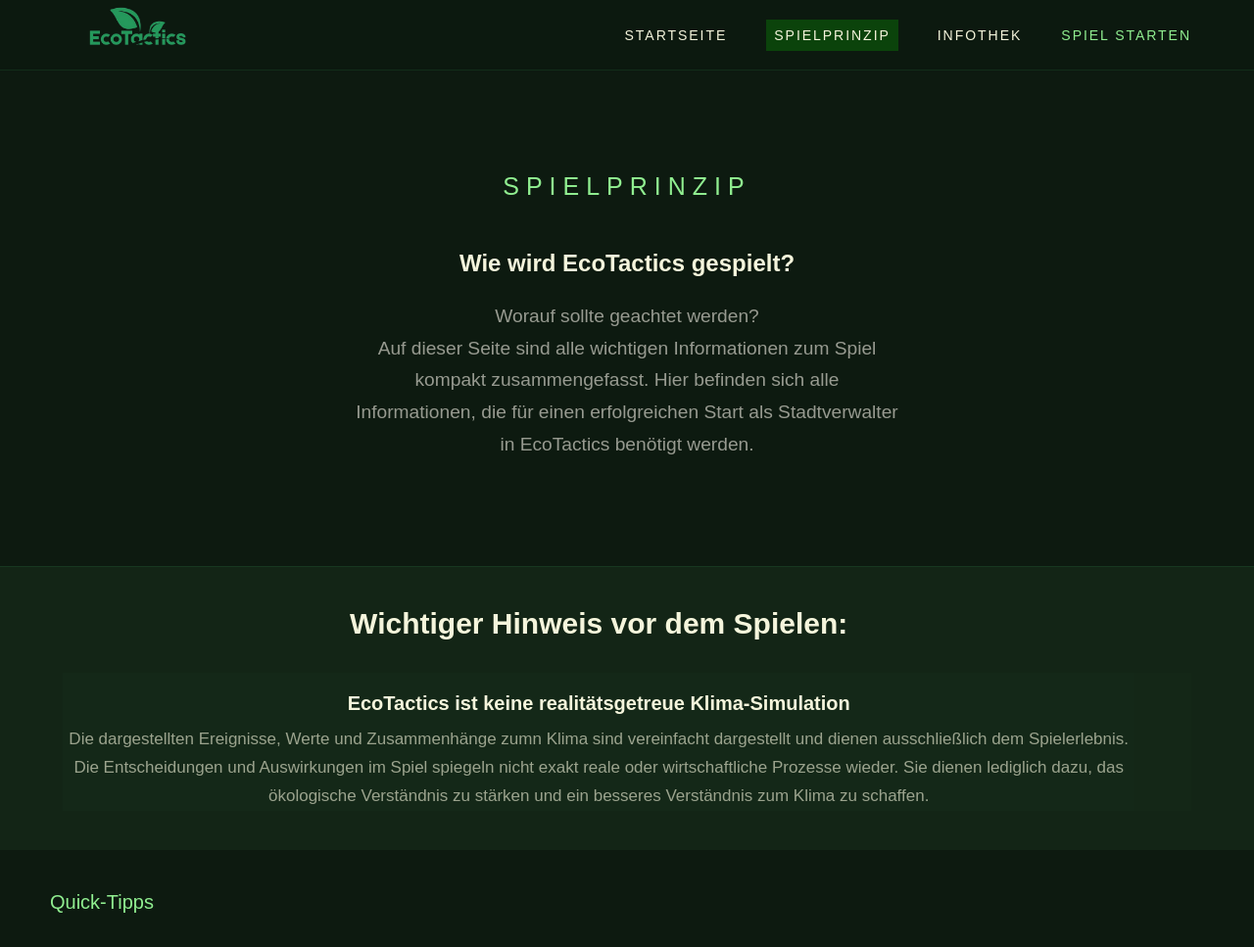
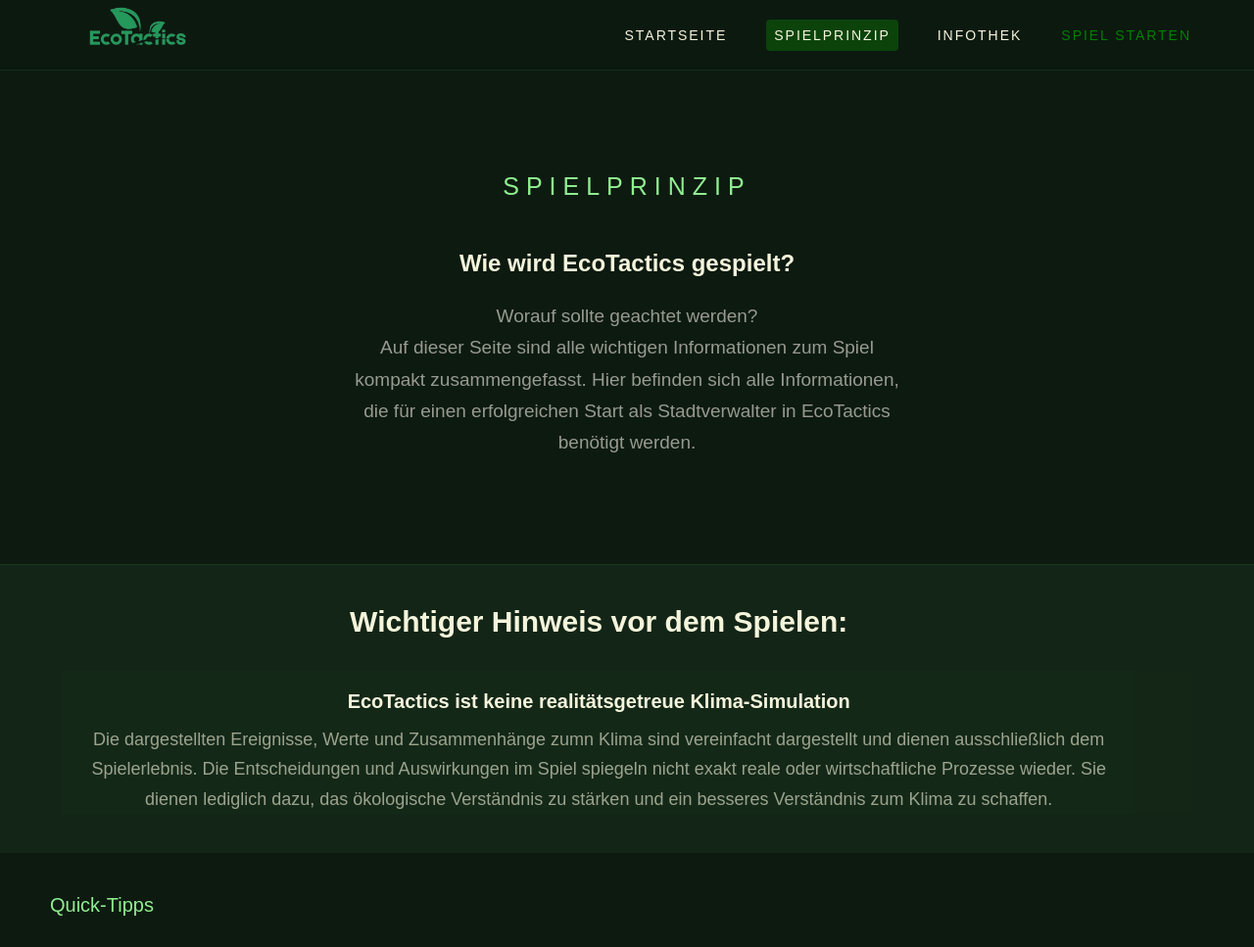
Before and after one commit to CreepyNiki/EcoTactics, a website built with Vite: page ecoTactics/index2.html in a window 1280 px wide. Shown: the top 967 px of the page at 98% size. Built offline with nearby package versions, Linux system fonts and the light colour scheme.

Commit message:
Changed colors and style in nav and sizing of text on all pages

```diff
--- a/ecoTactics/src/style.css
+++ b/ecoTactics/src/style.css
@@ -75,12 +75,20 @@
 }
 
 .nav-links .nav-highlight {
+color: green;
+}
+
+.nav-links .nav-highlight:hover {
 color: lightgreen;
 }
 
 a.active {
     background: #0b430b;
     padding: 8px;
+    border-radius: 5px;
+}
+a.active:hover {
+    color: beige;
 }
 
 /* Hero-Element auf der Seite */
@@ -117,7 +125,7 @@
 
 
 .hero-sub {
-    font-size: clamp(0.96rem, 1.5vw, 1.2rem);
+    font-size: 19px;
     color: #f4f0e699;
     max-width: 560px;
     line-height: 1.7;
@@ -263,7 +271,7 @@
 }
 
 .feature-desc {
-    font-size:0.9rem;
+    font-size: 18px;
     line-height: 1.7;
     opacity: 0.6;
 }
--- a/ecoTactics/src/style2.css
+++ b/ecoTactics/src/style2.css
@@ -67,6 +67,10 @@
 }
 
 .nav-links .nav-highlight {
+color: green;
+}
+
+.nav-links .nav-highlight:hover {
 color: lightgreen;
 }
 
@@ -77,8 +81,12 @@
 a.active {
     background: #0b430b;
     padding: 8px;
+    border-radius: 4px;
 }
 
+a.active:hover {
+    color: beige;
+}
 
 /* Hero-Element, wie auf der Startseite */
 #hero {
@@ -114,7 +122,7 @@
 }
 
 .hero-sub {
-    font-size: clamp(0.96rem, 1.5vw, 1.2rem);
+    font-size: 19px;
     color: #f4f0e699;
     max-width: 560px;
     line-height: 1.7;
@@ -186,7 +194,7 @@
 }
 
 .feature-desc {
-    font-size: 17px;
+    font-size: 18px;
     line-height: 1.7;
     opacity: 0.6;
 }
@@ -234,7 +242,7 @@
 
 
 .chapter-lead {
-    font-size: 1.05rem;
+    font-size: 18px;
     opacity: 0.6;
     line-height: 1.7;
     margin-bottom: 4rem;
@@ -242,7 +250,7 @@
 }
 
 .chapter-lead2 {
-    font-size: 1.05rem;
+    font-size: 18px;
     opacity: 0.6;
     line-height: 1.7;
     margin-bottom: 4rem;
@@ -250,7 +258,7 @@
 }
 
 .chapter-list {
-    font-size: 1.05rem;
+    font-size: 18px;
     opacity: 0.6;
     line-height: 1.7;
     margin-bottom: 4rem;
--- a/ecoTactics/src/style4.css
+++ b/ecoTactics/src/style4.css
@@ -66,6 +66,10 @@
 }
 
 .nav-links .nav-highlight {
+color: green;
+}
+
+.nav-links .nav-highlight:hover {
 color: lightgreen;
 }
 
@@ -76,6 +80,11 @@
 a.active {
     background: #0b430b;
     padding: 8px;
+    border-radius: 4px;
+}
+
+a.active:hover {
+    color: beige;
 }
 
 /* Hero-Element wie auf den anderen Seiten für eine schnelle Einleitung, worum es in der Seite geht */
@@ -113,7 +122,7 @@
 
 
 .hero-sub {
-    font-size: clamp(.96rem, 1.5vw, 1.2rem);
+    font-size: 19px;
     color: #f4f0e699;
     max-width: 560px;
     line-height: 1.7;
@@ -125,11 +134,11 @@
 #features {
     position: relative;
     z-index: 1;
-    padding: 4rem 5vw;
+    padding: 8rem 5vw;
     max-width: 1200px;
-    margin: 0 auto;
-    padding-bottom: 100px;
+    margin: 0 auto,
 }
+
 
 .section-label {
     font-size: 0.75rem;
@@ -139,9 +148,10 @@
     margin-bottom: 1rem;
 }
 
+
 .section-title {
     font-family: sans-serif;
-    font-size: clamp(2rem, 4vw, 3.2rem);
+    font-size: 35px;
     font-weight: 700;
     margin-bottom: 4rem;
     max-width: 600px;
@@ -168,7 +178,7 @@
 }
 
 .feature-desc {
-    font-size: 0.9rem;
+    font-size: 18px;
     line-height: 1.7;
     opacity: 0.6;
 }
```
